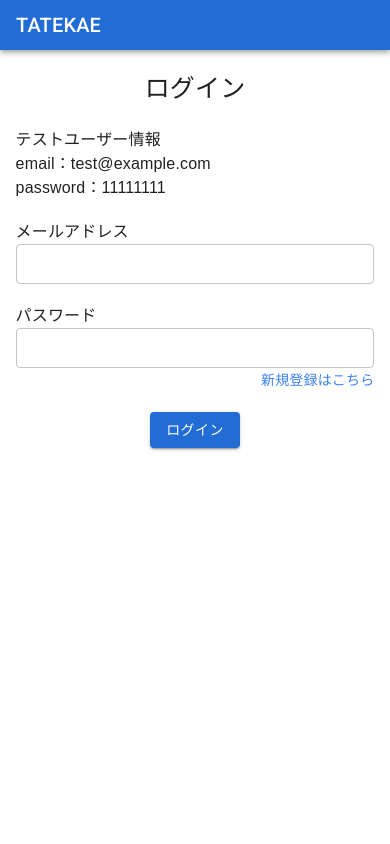
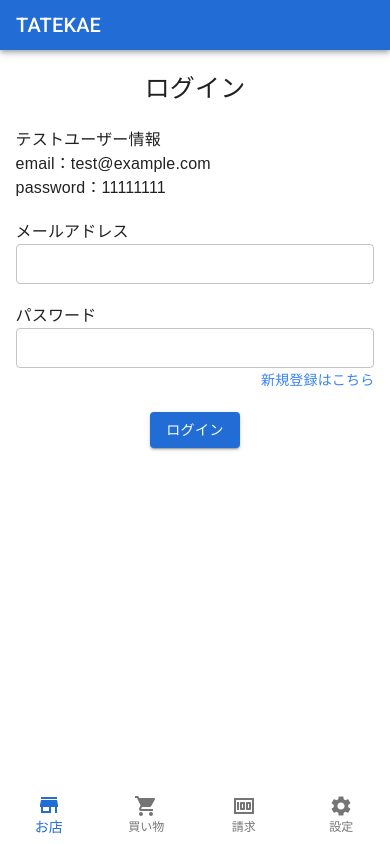
Before and after one commit to gonta1026/manemagi_front, a Next.js app: page /login in a window 390 px wide. Built offline with nearby package versions, Linux system fonts and the light colour scheme; no server answers.

Commit message:
feat: フッターの追加

```diff
--- /dev/null
+++ b/src/components/common/organisms/footer/FooterNavi.tsx
@@ -0,0 +1,51 @@
+import React from 'react';
+import { useRouter } from 'next/router';
+import { BottomNavigationAction, BottomNavigation } from '@material-ui/core';
+import { Settings, ShoppingCart, Store, Money } from '@material-ui/icons';
+
+const FooterNavi = () => {
+  const router = useRouter();
+  const [value, setValue] = React.useState(() => {
+    if (router.pathname.match(/shopping/)) {
+      return 1;
+    } else if (router.pathname.match(/claim/)) {
+      return 2;
+    } else if (router.pathname.match(/setting/)) {
+      return 3;
+    } else {
+      return 0;
+    }
+  });
+
+  return (
+    <BottomNavigation
+      className="container fixed z-10 bottom-0 left-0 sm:hidden"
+      value={value}
+      onChange={(_, newValue) => {
+        setValue(newValue);
+        switch (newValue) {
+          case 0:
+            router.push('/shop');
+            break;
+          case 1:
+            router.push('/shopping');
+            break;
+          case 2:
+            router.push('/claim');
+            break;
+          case 3:
+            router.push('/setting');
+            break;
+        }
+      }}
+      showLabels
+    >
+      <BottomNavigationAction label="お店" icon={<Store />} />
+      <BottomNavigationAction label="買い物" icon={<ShoppingCart />} />
+      <BottomNavigationAction label="請求" icon={<Money />} />
+      <BottomNavigationAction label="設定" icon={<Settings />} />
+    </BottomNavigation>
+  );
+};
+
+export default FooterNavi;
--- a/src/components/common/organisms/index.ts
+++ b/src/components/common/organisms/index.ts
@@ -1,2 +1,3 @@
 export { default as Drawer } from './drawer/Drawer';
 export { default as BaseHeader } from './header/BaseHeader';
+export { default as FooterNavi } from './footer/FooterNavi';
--- a/src/components/common/template/CommonWrapTemplate.tsx
+++ b/src/components/common/template/CommonWrapTemplate.tsx
@@ -4,7 +4,7 @@ import { useDispatch, useSelector } from 'react-redux';
 /* BaseContainer */
 import { BaseContainer } from '../uiParts/layout';
 /* organisms */
-import { BaseHeader, Drawer } from '../organisms';
+import { BaseHeader, Drawer, FooterNavi } from '../organisms';
 /* molecules */
 import { BaseToast } from '../molecules';
 /* customHook */
@@ -85,6 +85,7 @@ const CommonWrapTemplate = ({
       />
       <Drawer isDrawerOpen={isDrawerOpen} toggleDrawer={toggleDrawer} />
       <BaseContainer>{children}</BaseContainer>
+      <FooterNavi />
     </>
   );
 };
--- a/src/components/common/uiParts/layout/BaseContainer.tsx
+++ b/src/components/common/uiParts/layout/BaseContainer.tsx
@@ -9,7 +9,10 @@ const Container = styled.div`
   width: 92%;
   max-width: 600px;
   margin: 0 auto;
-  padding-bottom: 40px;
+  padding-bottom: 70px;
+  @media (min-width: 640px) {
+    padding-bottom: 40px;
+  }
 `;
 
 export default BaseContainer;
```
